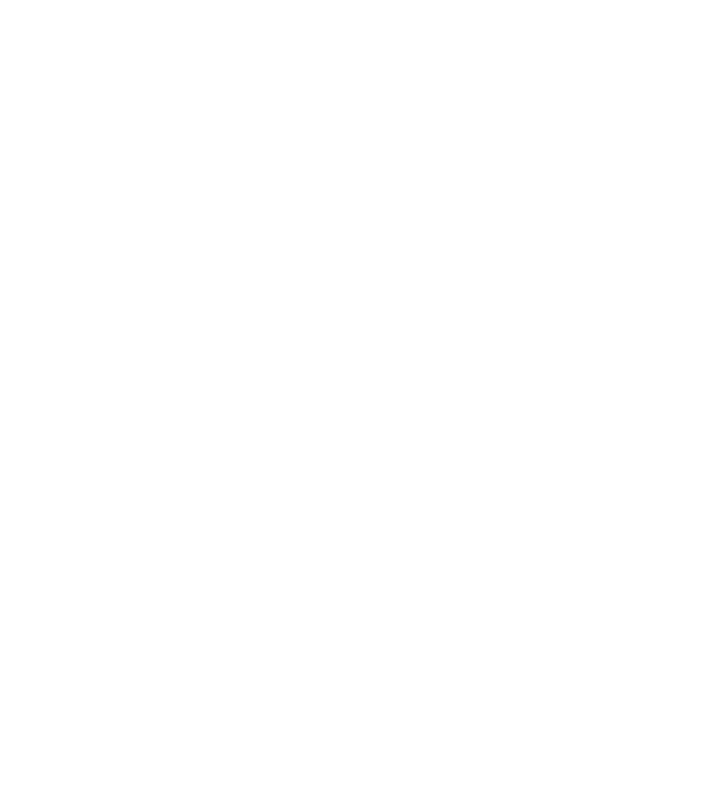
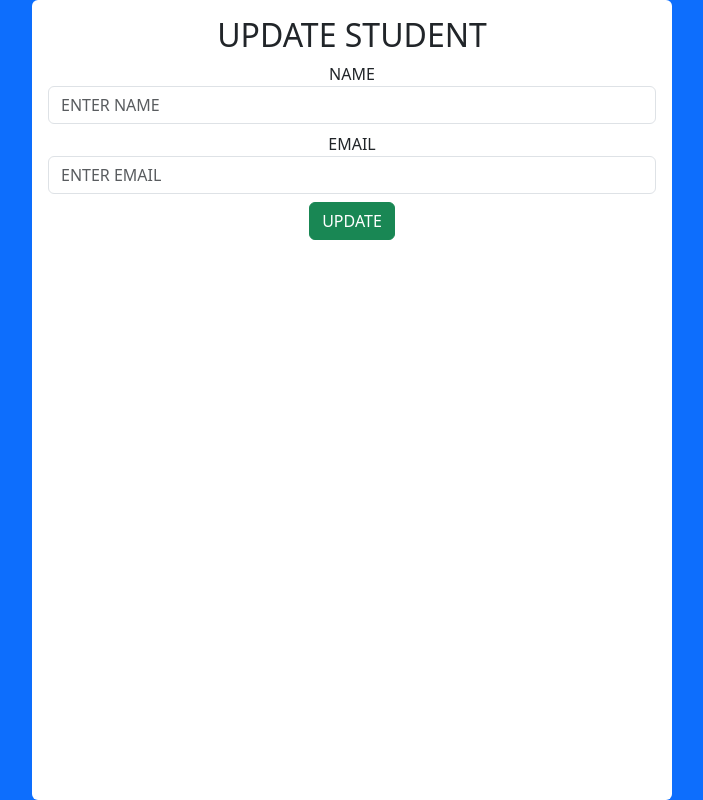
Before and after one commit to ELIJAH-3/CRUD_FRONTEND, a React (Create React App) app in the folder FRONTEND/: page /update/1 in a window 1280 px wide. Before the commit this address had no page. Shown: the whole page, without its empty margins (288-991 px from the left). Built offline with nearby package versions, Linux system fonts and the light colour scheme.

Commit message:
adds feature: UPDATE STUDENT

```diff
--- a/FRONTEND/src/App.js
+++ b/FRONTEND/src/App.js
@@ -4,6 +4,7 @@ import { BrowserRouter, Routes, Route } from 'react-router-dom'
 import Student from './Student';
 import CreateStudent from './CreateStudent';
 import Runsqlquery from './Runsqlquery';
+import UpdateStudent from './UpdateStudent';
 
 
 // run command "npm start in the frontend folder to access Student.js"
@@ -15,6 +16,7 @@ function App() {
           <Route path='/' element={<Student />}></Route>
           <Route path='/create' element={<CreateStudent />}></Route>
           <Route path='/runsqlquery' element={<Runsqlquery />}></Route>{/* calls runsqlquery.js  */}
+          <Route path='/update/:id' element={<UpdateStudent />}></Route>
         </Routes>
       </BrowserRouter>
     </div>
--- a/FRONTEND/src/Student.js
+++ b/FRONTEND/src/Student.js
@@ -14,7 +14,7 @@ function Student() {
     };
 
     useEffect(() => {
-        axios.get('http://localhost:8081/')//The Trigger point
+        axios.get('http://localhost:8081/homepage')//The Trigger point
             .then(res => {
                 console.log(res.data);
                 /*res.data.forEach(element => {
@@ -52,7 +52,7 @@ function Student() {
                                     <td >{data.NAME}</td>
                                     <td>{data.EMAIL}</td>
                                     <td className='text-center'>
-                                        <button className='btn btn-primary '>UPDATE</button>
+                                        <Link to={`update/${data.ID}`} className='btn btn-primary '>UPDATE</Link>
                                         <button className='btn btn-danger ms-2'>DELETE</button>
                                     </td>
                                 </tr>
--- /dev/null
+++ b/FRONTEND/src/UpdateStudent.js
@@ -0,0 +1,44 @@
+import axios from 'axios';
+import React, { useState } from 'react'
+import { useNavigate, useParams } from 'react-router-dom';
+
+function UpdateStudent() {
+    const [name, setName] = useState('');
+    const [email, setEmail] = useState('');
+    const {id}= useParams();
+    const navigate = useNavigate();
+
+    function handleSubmit(event) {
+        console.log('UpdateStudent.js: handling Submit Event')
+        console.log('UpdateStudent.js: Values to be updated are- name=' + name + ', email=' + email + ` with id=${id}`)
+        event.preventDefault();
+        axios.put(`http://localhost:8081/updateExistingStudent/${id}`, {name, email }) //call to the backend
+            .then(res => {
+                console.log(res);
+                navigate('/');
+            }).catch(err => console.log(err));
+    }
+
+    return (
+        <div className='d-flex vh-100 bg-primary justify-content-center align-item-center p-200'>
+            <div className='w-50 bg-white rounded p-3'>
+                <form onSubmit={handleSubmit}>
+                    <h2>UPDATE STUDENT</h2>
+                    <div className='mb-2 text-left ' >
+                        <label htmlFor=''>NAME</label>
+                        <input type='text' placeholder='ENTER NAME' className='form-control'
+                            onChange={e => setName(e.target.value)} />
+                    </div>
+                    <div className='mb-2'>
+                        <label htmlFor=''>EMAIL</label>
+                        <input type='text' placeholder='ENTER EMAIL' className='form-control'
+                            onChange={e => setEmail(e.target.value)} />
+                    </div>
+                    <button className='btn btn-success'>UPDATE</button>
+                </form>
+            </div>
+        </div>
+    )
+}
+
+export default UpdateStudent
```
